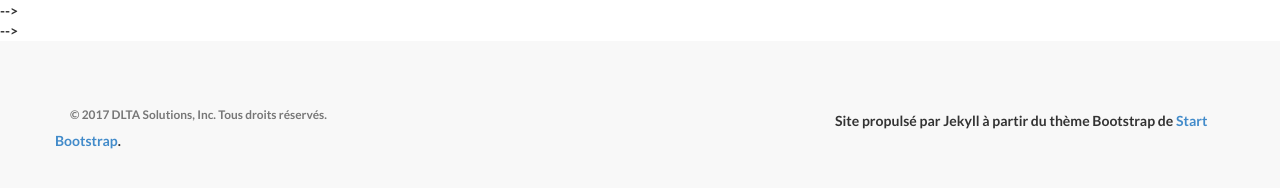
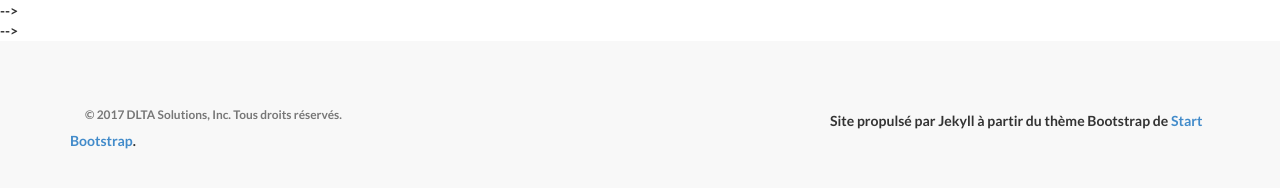
Before and after one commit to dltasolutions/dltasolutions.github.io, a Jekyll site: the page built from index.html, in a window 1280 px wide and 1003 px high. Shown: the part 802-990 px from the top of the window. Built offline with Jekyll 4.4.1, drawn with Linux system fonts in a browser that asks for light colours.

Commit message:
Update footer.html

```diff
--- a/_includes/footer.html
+++ b/_includes/footer.html
@@ -1,35 +1,11 @@
 <!-- Footer -->
 <footer>
     <div class="container">
-        <div class="row">
+        <div class="col">
             <div class="col-md-8">
-                <!--
-                <ul class="list-inline">
-                    <li>
-                        <a href="#home">Acceuil</a>
-                    </li>
-                    <li class="footer-menu-divider">&sdot;</li>
-                    <li>
-                        <a>ImmoChain</a>
-                    </li>
-                    <li class="footer-menu-divider">&sdot;</li>
-                    <li>
-                        <a href="#services">Services</a>
-                    </li>
-                    <li class="footer-menu-divider">&sdot;</li>
-                    <li>
-                        <a href="#contact">Contact</a>
-                    </li>
-                </ul>
-               -->
                 <p class="copyright text-muted small">{{ site.copyright }}</p>
             </div><br>
-            {{ site.credits }}
-            <!--
-            <div class="col-md-4">
-                {{ site.credits }}
-            </div>
-            -->
+            <div>{{ site.credits }}</div>
         </div>
     </div>
 </footer>
```
